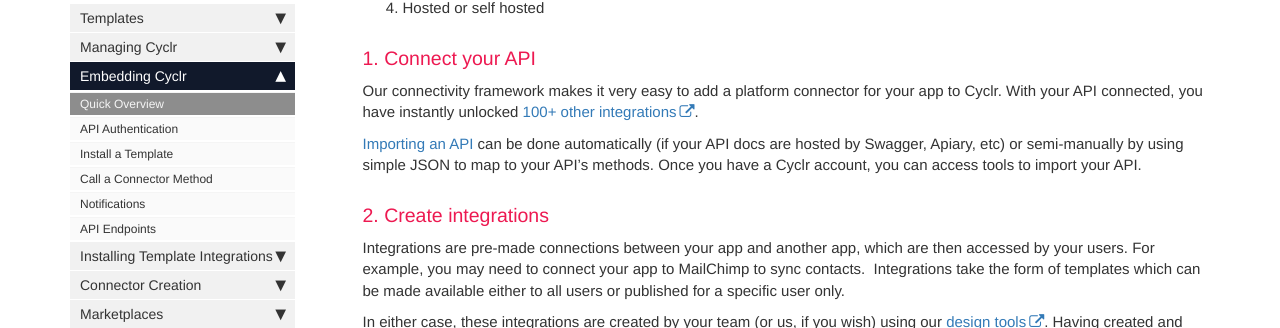
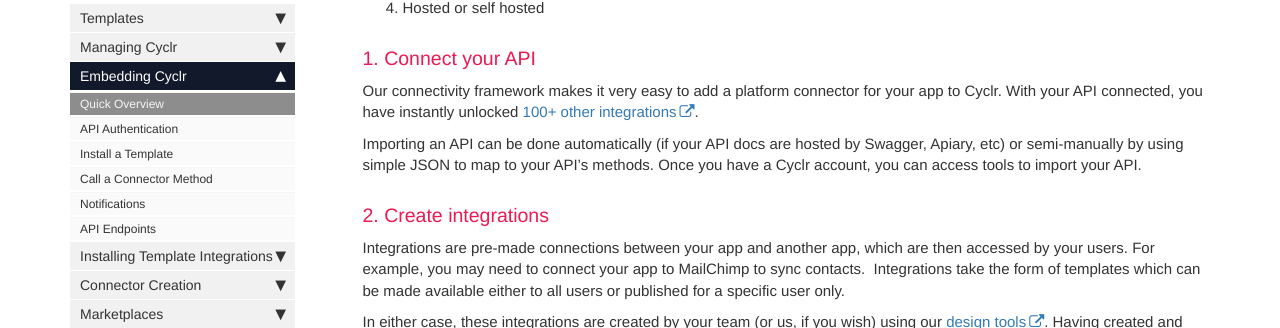
Before and after one commit to sneakysneak/docs, a Jekyll site: the page built from pages/embedding/overview.md, in a window 1280 px wide and 900 px high, scrolled down 303 px. Shown: the part 125-453 px from the top of the window. Built offline with Jekyll 4.4.1, drawn with Linux system fonts in a browser that asks for light colours; comment, search, counter and statistics services are not loaded; part of the change alters nothing that is shown.

```diff
--- a/pages/embedding/overview.md
+++ b/pages/embedding/overview.md
@@ -16,7 +16,7 @@ This article provides a broad overview of how Cyclr works with your app:
 
 Our connectivity framework makes it very easy to add a platform connector for your app to Cyclr. With your API connected, you have instantly unlocked [100+ other integrations](http://cyclr.com/connectors).
 
-[Importing an API](../custom-connectors/openapi) can be done automatically (if your API docs are hosted by Swagger, Apiary, etc) or semi-manually by using simple JSON to map to your API's methods. Once you have a Cyclr account, you can access tools to import your API.
+Importing an API can be done automatically (if your API docs are hosted by Swagger, Apiary, etc) or semi-manually by using simple JSON to map to your API's methods. Once you have a Cyclr account, you can access tools to import your API.
 
 ### 2. Create integrations
 
```
